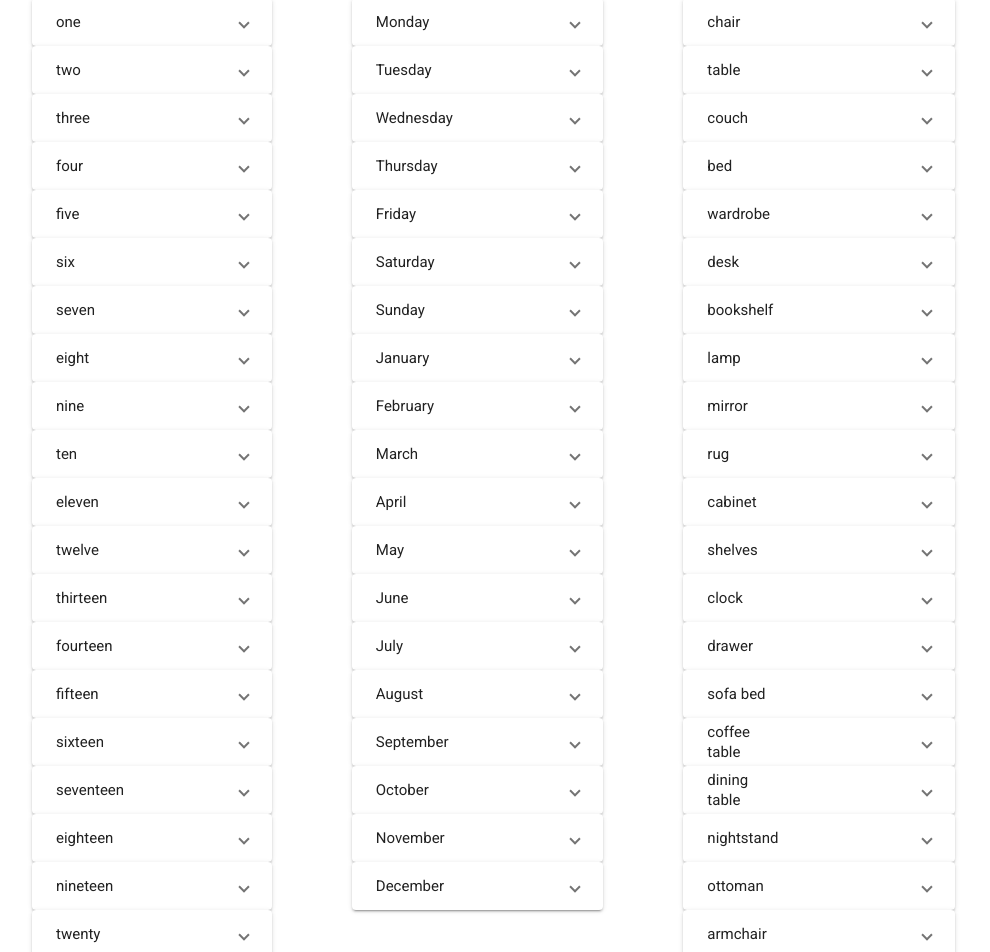
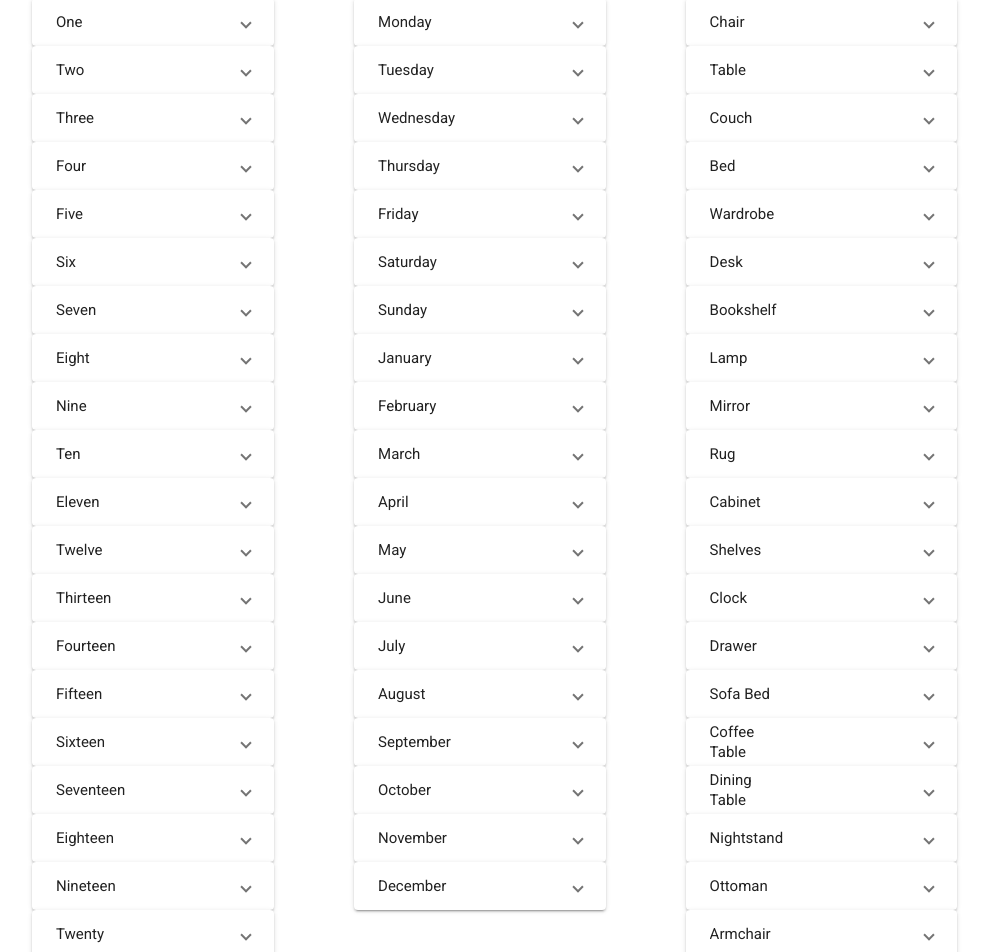
Before and after one commit to kayrux/Vocab-Quizzer, an Angular app: page /vocab in a window 1280 px wide. Shown: the part 118-1070 px from the top of the page, without its empty margins (0-990 px from the left). Built offline with nearby package versions, Linux system fonts and the light colour scheme.

Commit message:
Update default vocab lists. Quiz now supports articles. Improved question generation

```diff
--- a/src/app/quizzes/feature/quiz/quiz.component.html
+++ b/src/app/quizzes/feature/quiz/quiz.component.html
@@ -38,12 +38,15 @@
     <div class="action-bar">
       <div
         class="feedback"
-        [class.correct-answer]="correctAnswer"
-        [class.wrong-answer]="!correctAnswer"
+        [class.correct-answer]="correctAnswerSelected"
+        [class.wrong-answer]="!correctAnswerSelected"
         *ngIf="quizState === QuizStates.ANSWER_CHECKED"
       >
-        {{ correctAnswer ? "Perfect!" : "Wrong Answer!" }}
+        {{ correctAnswerSelected ? "Perfect!" : "Wrong Answer!" }}
       </div>
+      <button mat-raised-button (click)="completeQuizBackdoor()">
+        End Quiz
+      </button>
       <button
         mat-raised-button
         color="primary"
@@ -59,6 +62,7 @@
     <app-quiz-summary
       [totalQuestions]="quiz.questions.length"
       [numCorrect]="numCorrect"
+      [$onResetQuiz]="$onResetQuiz"
     ></app-quiz-summary>
   </ng-template>
 </ng-container>
--- a/src/app/quizzes/feature/quiz/quiz.component.ts
+++ b/src/app/quizzes/feature/quiz/quiz.component.ts
@@ -1,7 +1,9 @@
+import { QuizType } from './../../data-access/quiz.model';
 import { Component, OnInit, effect, signal } from '@angular/core';
 import { QuizService } from '../../data-access/quiz.service';
 import { Quiz, QuizState } from '../../data-access/quiz.model';
 import { FormControl } from '@angular/forms';
+import { Subject } from 'rxjs';
 
 @Component({
   selector: 'app-quiz',
@@ -18,8 +20,10 @@ export class QuizComponent implements OnInit {
 
   public QuizStates = QuizState;
   public quizState: QuizState = QuizState.AWAITING_ANSWER;
-  public correctAnswer: boolean = false;
+  public correctAnswerSelected: boolean = false;
   public disableCheckButton: boolean = false;
+
+  public $onResetQuiz: Subject<void> = new Subject<void>();
 
   constructor(public quizService: QuizService) {
     effect(() => {
@@ -30,6 +34,7 @@ export class QuizComponent implements OnInit {
   ngOnInit(): void {
     console.log('quiz', this.quizService.quiz);
     this.quiz = this.quizService.quiz;
+    this.$onResetQuiz.subscribe(() => this.resetQuiz());
   }
 
   setValue(option: string) {
@@ -51,10 +56,10 @@ export class QuizComponent implements OnInit {
       this.selectedAnswerControl.value ===
       this.quiz.questions[this.selectedQuestionIndex()].answer
     ) {
-      this.correctAnswer = true;
+      this.correctAnswerSelected = true;
       this.numCorrect++;
     } else {
-      this.correctAnswer = false;
+      this.correctAnswerSelected = false;
     }
     this.updateProgress();
     this.quizState = QuizState.ANSWER_CHECKED;
@@ -78,6 +83,20 @@ export class QuizComponent implements OnInit {
     });
   }
 
+  resetQuiz() {
+    this.selectedQuestionIndex.set(0);
+    this.currentQuestionNumber = 1;
+    this.percentageProgress = 0;
+    this.numCorrect = 0;
+    this.selectedAnswerControl.setValue(null);
+    this.quizState = QuizState.AWAITING_ANSWER;
+    this.quiz = this.quizService.quiz;
+  }
+
+  completeQuizBackdoor() {
+    this.quizState = QuizState.QUIZ_COMPLETE;
+  }
+
   resetSelectedAnswer() {
     this.selectedAnswerControl.setValue(null);
   }
--- a/src/app/quizzes/ui/quiz-summary/quiz-summary.component.html
+++ b/src/app/quizzes/ui/quiz-summary/quiz-summary.component.html
@@ -7,7 +7,7 @@
     </div>
   </div>
   <div class="actions-container">
-    <button mat-raised-button>Try again</button>
+    <button mat-raised-button (click)="tryAgain()">Try again</button>
     <button mat-raised-button color="primary" routerLink="/quizzes">
       Continue
     </button>
--- a/src/app/quizzes/ui/quiz-summary/quiz-summary.component.ts
+++ b/src/app/quizzes/ui/quiz-summary/quiz-summary.component.ts
@@ -1,4 +1,6 @@
+import { QuizService } from 'src/app/quizzes/data-access/quiz.service';
 import { Component, Input } from '@angular/core';
+import { Subject } from 'rxjs';
 @Component({
   selector: 'app-quiz-summary',
   templateUrl: './quiz-summary.component.html',
@@ -7,4 +9,15 @@ import { Component, Input } from '@angular/core';
 export class QuizSummaryComponent {
   @Input() totalQuestions: number = 1;
   @Input() numCorrect: number = 0;
+  @Input() $onResetQuiz!: Subject<void>;
+
+  constructor(public quizService: QuizService) {}
+  public tryAgain() {
+    if (!this.quizService.quiz) {
+      console.log('Error! No quiz found!');
+      return;
+    }
+    this.quizService.newQuiz(this.quizService.quiz.type);
+    this.$onResetQuiz.next();
+  }
 }
--- a/src/app/vocab/data-access/vocab.json
+++ b/src/app/vocab/data-access/vocab.json
@@ -5,26 +5,26 @@
         "numbers": {
           "title": "Numbers",
           "vocab": [
-            { "local": "one", "translation": "eins", "isFav": false },
-            { "local": "two", "translation": "zwei", "isFav": false },
-            { "local": "three", "translation": "drei", "isFav": false },
-            { "local": "four", "translation": "vier", "isFav": false },
-            { "local": "five", "translation": "fünf", "isFav": false },
-            { "local": "six", "translation": "sechs", "isFav": false },
-            { "local": "seven", "translation": "sieben", "isFav": false },
-            { "local": "eight", "translation": "acht", "isFav": false },
-            { "local": "nine", "translation": "neun", "isFav": false },
-            { "local": "ten", "translation": "zehn", "isFav": false },
-            { "local": "eleven", "translation": "elf", "isFav": false },
-            { "local": "twelve", "translation": "zwölf", "isFav": false },
-            { "local": "thirteen", "translation": "dreizehn", "isFav": false },
-            { "local": "fourteen", "translation": "vierzehn", "isFav": false },
-            { "local": "fifteen", "translation": "fünfzehn", "isFav": false },
-            { "local": "sixteen", "translation": "sechzehn", "isFav": false },
-            { "local": "seventeen", "translation": "siebzehn", "isFav": false },
-            { "local": "eighteen", "translation": "achtzehn", "isFav": false },
-            { "local": "nineteen", "translation": "neunzehn", "isFav": false },
-            { "local": "twenty", "translation": "zwanzig", "isFav": false }
+            { "local": "One", "translation": "Eins", "isFav": false },
+            { "local": "Two", "translation": "Zwei", "isFav": false },
+            { "local": "Three", "translation": "Drei", "isFav": false },
+            { "local": "Four", "translation": "Vier", "isFav": false },
+            { "local": "Five", "translation": "Fünf", "isFav": false },
+            { "local": "Six", "translation": "Sechs", "isFav": false },
+            { "local": "Seven", "translation": "Sieben", "isFav": false },
+            { "local": "Eight", "translation": "Acht", "isFav": false },
+            { "local": "Nine", "translation": "Neun", "isFav": false },
+            { "local": "Ten", "translation": "Zehn", "isFav": false },
+            { "local": "Eleven", "translation": "Elf", "isFav": false },
+            { "local": "Twelve", "translation": "Zwölf", "isFav": false },
+            { "local": "Thirteen", "translation": "Dreizehn", "isFav": false },
+            { "local": "Fourteen", "translation": "Vierzehn", "isFav": false },
+            { "local": "Fifteen", "translation": "Fünfzehn", "isFav": false },
+            { "local": "Sixteen", "translation": "Sechzehn", "isFav": false },
+            { "local": "Seventeen", "translation": "Siebzehn", "isFav": false },
+            { "local": "Eighteen", "translation": "Achtzehn", "isFav": false },
+            { "local": "Nineteen", "translation": "Neunzehn", "isFav": false },
+            { "local": "Twenty", "translation": "Zwanzig", "isFav": false }
           ]
         },
         "calendar": {
@@ -63,121 +63,121 @@
           "title": "Household",
           "vocab": [
             {
-              "local": "chair",
+              "local": "Chair",
               "translation": "Stuhl",
               "article": "der",
               "isFav": false
             },
             {
-              "local": "table",
+              "local": "Table",
               "translation": "Tisch",
               "article": "der",
               "isFav": false
             },
             {
-              "local": "couch",
+              "local": "Couch",
               "translation": "Sofa",
               "article": "das",
               "isFav": false
             },
             {
-              "local": "bed",
+              "local": "Bed",
               "translation": "Bett",
               "article": "das",
               "isFav": false
             },
             {
-              "local": "wardrobe",
+              "local": "Wardrobe",
               "translation": "Kleiderschrank",
               "article": "der",
               "isFav": false
             },
             {
-              "local": "desk",
+              "local": "Desk",
               "translation": "Schreibtisch",
               "article": "der",
               "isFav": false
             },
             {
-              "local": "bookshelf",
+              "local": "Bookshelf",
               "translation": "Bücherregal",
               "article": "das",
               "isFav": false
             },
             {
-              "local": "lamp",
+              "local": "Lamp",
               "translation": "Lampe",
               "article": "die",
               "isFav": false
             },
             {
-              "local": "mirror",
+              "local": "Mirror",
               "translation": "Spiegel",
               "article": "der",
               "isFav": false
             },
             {
-              "local": "rug",
+              "local": "Rug",
               "translation": "Teppich",
               "article": "der",
               "isFav": false
             },
             {
-              "local": "cabinet",
+              "local": "Cabinet",
               "translation": "Schrank",
               "article": "der",
               "isFav": false
             },
             {
-              "local": "shelves",
+              "local": "Shelves",
               "translation": "Regale",
               "article": "die",
               "isFav": false
             },
             {
-              "local": "clock",
+              "local": "Clock",
               "translation": "Uhr",
               "article": "die",
               "isFav": false
             },
             {
-              "local": "drawer",
+              "local": "Drawer",
               "translation": "Schublade",
               "article": "die",
               "isFav": false
             },
             {
-              "local": "sofa bed",
+              "local": "Sofa Bed",
               "translation": "Schlafsofa",
               "article": "das",
               "isFav": false
             },
             {
-              "local": "coffee table",
+              "local": "Coffee Table",
               "translation": "Couchtisch",
               "article": "der",
               "isFav": false
             },
             {
-              "local": "dining table",
+              "local": "Dining Table",
               "translation": "Esstisch",
               "article": "der",
               "isFav": false
             },
             {
-              "local": "nightstand",
+              "local": "Nightstand",
               "translation": "Nachttisch",
               "article": "der",
               "isFav": false
             },
             {
-              "local": "ottoman",
+              "local": "Ottoman",
               "translation": "Hocker",
               "article": "der",
               "isFav": false
             },
             {
-              "local": "armchair",
+              "local": "Armchair",
               "translation": "Sessel",
               "article": "der",
               "isFav": false
```
Also changed, not shown: src/app/quizzes/data-access/quiz.service.ts (+54 -9 lines).
